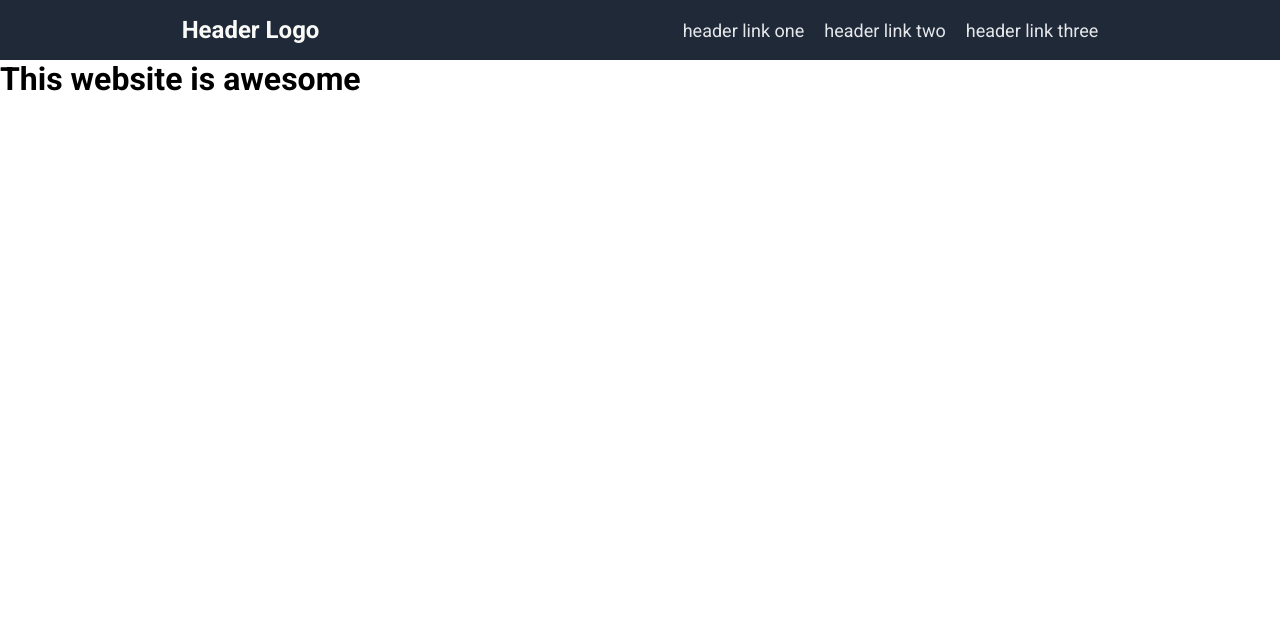
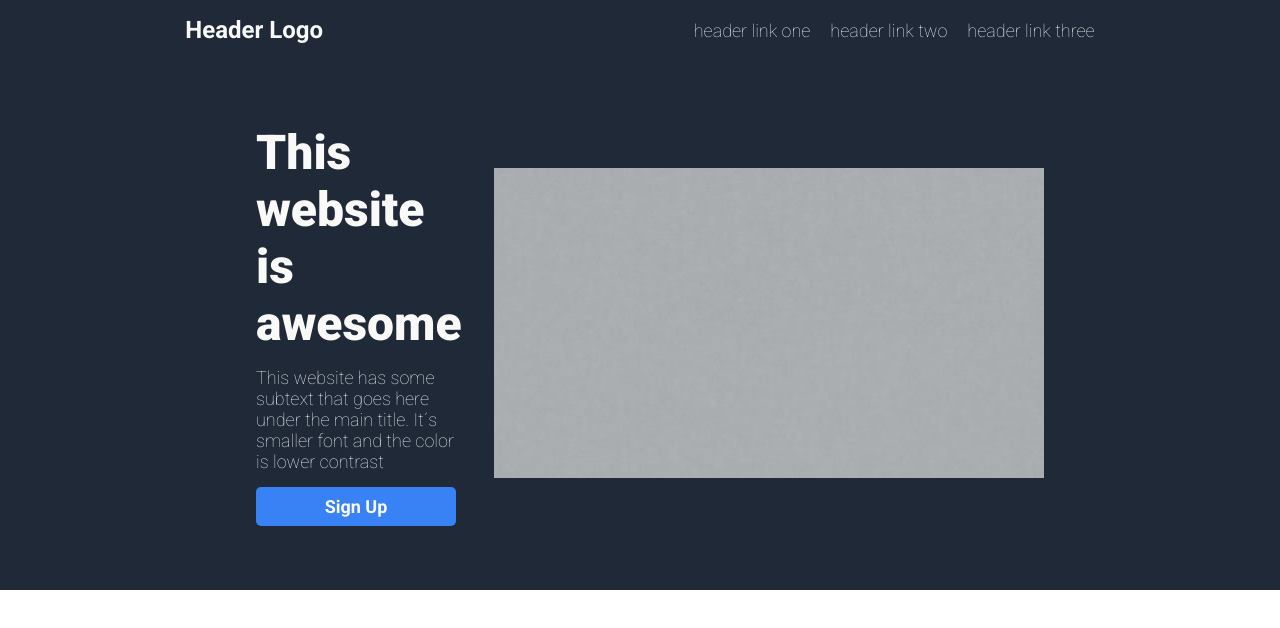
Before and after one commit to ma-juarez/odin-landing-page, a plain HTML site: page index.html in a window 1280 px wide. Drawn offline with Linux system fonts and the light colour scheme.

Commit message:
Added Hero Section

```diff
--- a/index.html
+++ b/index.html
@@ -21,7 +21,15 @@
     </header>
     <main>
         <div class="hero">
-            <h1>This website is awesome</h1>
+            <div class="hero-left">
+                <h1 class="main-title">This website is awesome</h1>
+                <p class="subtext" >This website has some subtext that goes here under the main title. It´s smaller font and the color is lower contrast</p>
+                <button class="sign-up">Sign Up</button>
+            </div>
+            <div class="hero-right">
+                <img src="images/placeholder.jpg" alt="Placeholder for image">
+            </div>
+
         </div>
     </main>
     <footer>
--- a/style .css
+++ b/style .css
@@ -22,6 +22,7 @@ p.logo {
     display: flex;
     justify-content: space-evenly;
     gap: 20px;
+    font-weight: 200;
 }
 
 header a {
@@ -30,3 +31,44 @@ header a {
     font-size: 18px;
     flex: auto;
 }
+
+.hero {
+    background-color: #1F2937;
+    display: flex;
+    justify-content: space-around;
+    align-items: center;
+    padding: 4em 16em;
+    gap: 2em;
+}
+
+.hero-left {
+    display: flex;
+    flex-direction: column;
+    gap: 15px;
+    align-content: center;
+}
+
+.main-title {
+    font-size: 48px;
+    color: #F9FAF8;
+    font-weight: 900
+}
+
+.subtext {
+    color: #E5E7EB;
+    font-size: 18px;
+    font-weight: 200;
+
+}
+
+.sign-up {
+    background-color: #3882F6;
+    color: #F9FAF8;
+    font-weight: bold;
+    border: #3882F6;
+    border-radius: 5px;
+    font-size: 18px;
+    width: 200px;
+    flex: auto;
+    padding: 0.5em;
+}
```
Also changed, not shown: images/placeholder.jpg (renamed from placeholder.jpg).
